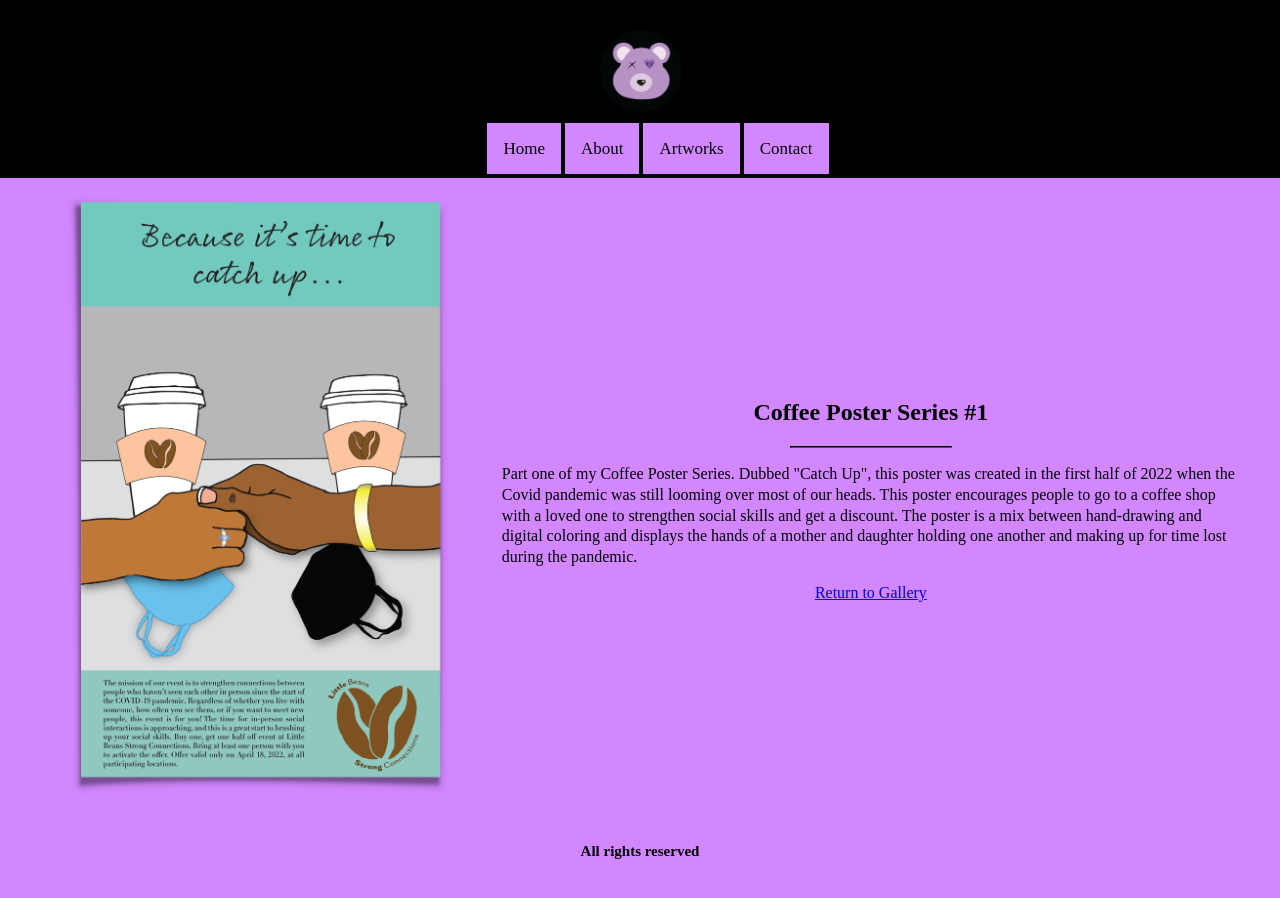
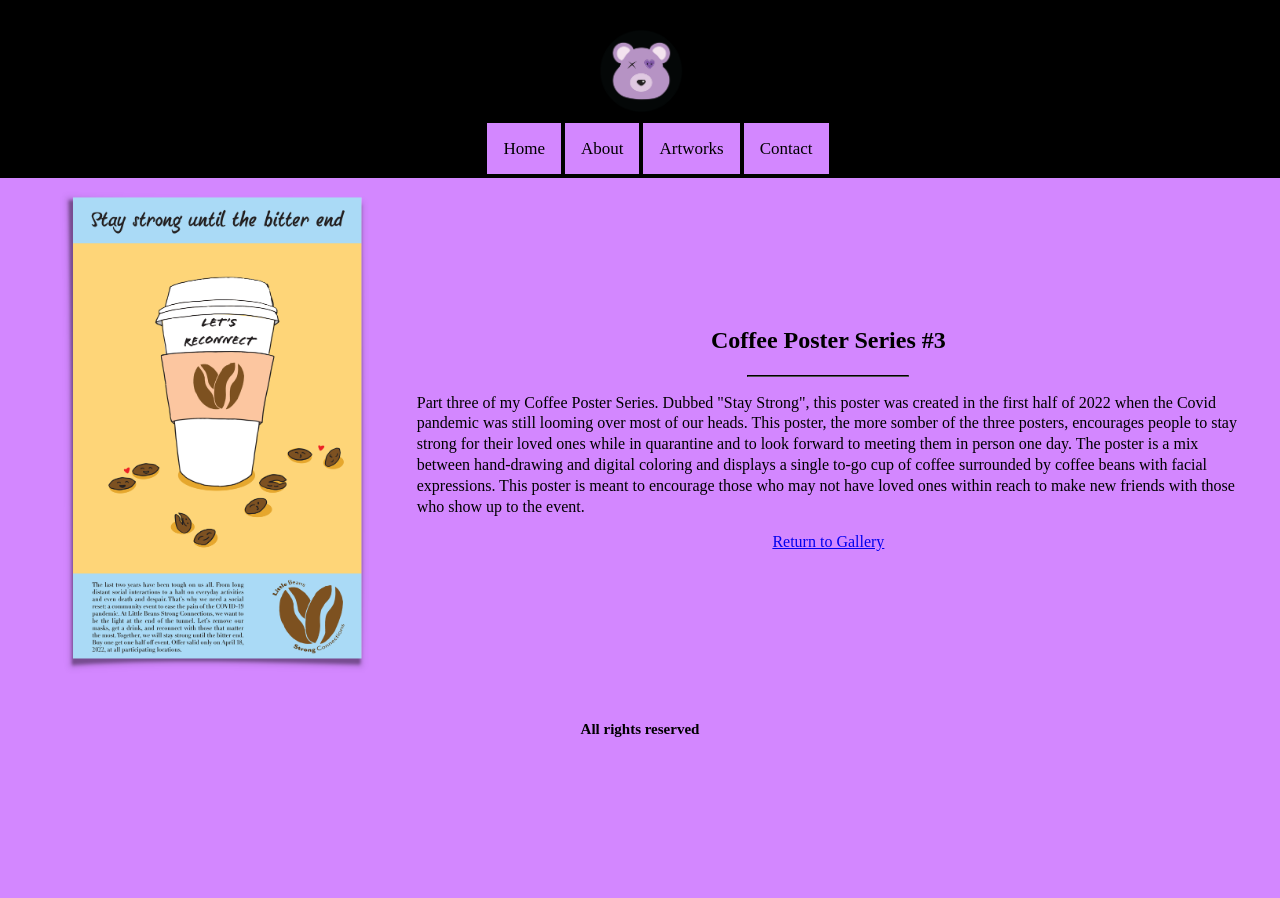
Before and after one commit to carlitheo1/project-3, a plain HTML site: page coffee-poster-3.html in a window 1280 px wide. After the commit the page ends 800 px from the top, so only its background shows below. Drawn offline with Linux system fonts and the light colour scheme.

```diff
--- a/coffee-poster-3.html
+++ b/coffee-poster-3.html
@@ -46,13 +46,13 @@
       <div class="broke-bear-featured-item">
         <!-- side one -->
         <div class="broke-bear-item-image-wrapper">
-          <img src="./img/coffee poster teal 2.png" alt="">
+          <img src="./img/coffee poster yellow.png" alt="">
         </div>
         <!-- side two -->
         <div class="broke-bear-featured-item-content">
-          <h2 class="broke-bear-featured-item-title">Coffee Poster Series #1</h2>
+          <h2 class="broke-bear-featured-item-title">Coffee Poster Series #3</h2>
           <hr class="line">
-          <p class="broke-bear-featured-item-description">Part one of my Coffee Poster Series. Dubbed "Catch Up", this poster was created in the first half of 2022 when the Covid pandemic was still looming over most of our heads. This poster encourages people to go to a coffee shop with a loved one to strengthen social skills and get a discount. The poster is a mix between hand-drawing and digital coloring and displays the hands of a mother and daughter holding one another and making up for time lost during the pandemic. </p>
+          <p class="broke-bear-featured-item-description">Part three of my Coffee Poster Series. Dubbed "Stay Strong", this poster was created in the first half of 2022 when the Covid pandemic was still looming over most of our heads. This poster, the more somber of the three posters, encourages people to stay strong for their loved ones while in quarantine and to look forward to meeting them in person one day. The poster is a mix between hand-drawing and digital coloring and displays a single to-go cup of coffee surrounded by coffee beans with facial expressions. This poster is meant to encourage those who may not have loved ones within reach to make new friends with those who show up to the event. </p>
           <a href="artworks.html">Return to Gallery</a>
         </main>
     <footer class="broke-bear-footer">
```
Also changed, not shown: 9-to-5-poster.html (+3 -3 lines), artworks.html (+1 -1 lines), coffee-poster-2.html (+3 -3 lines).
